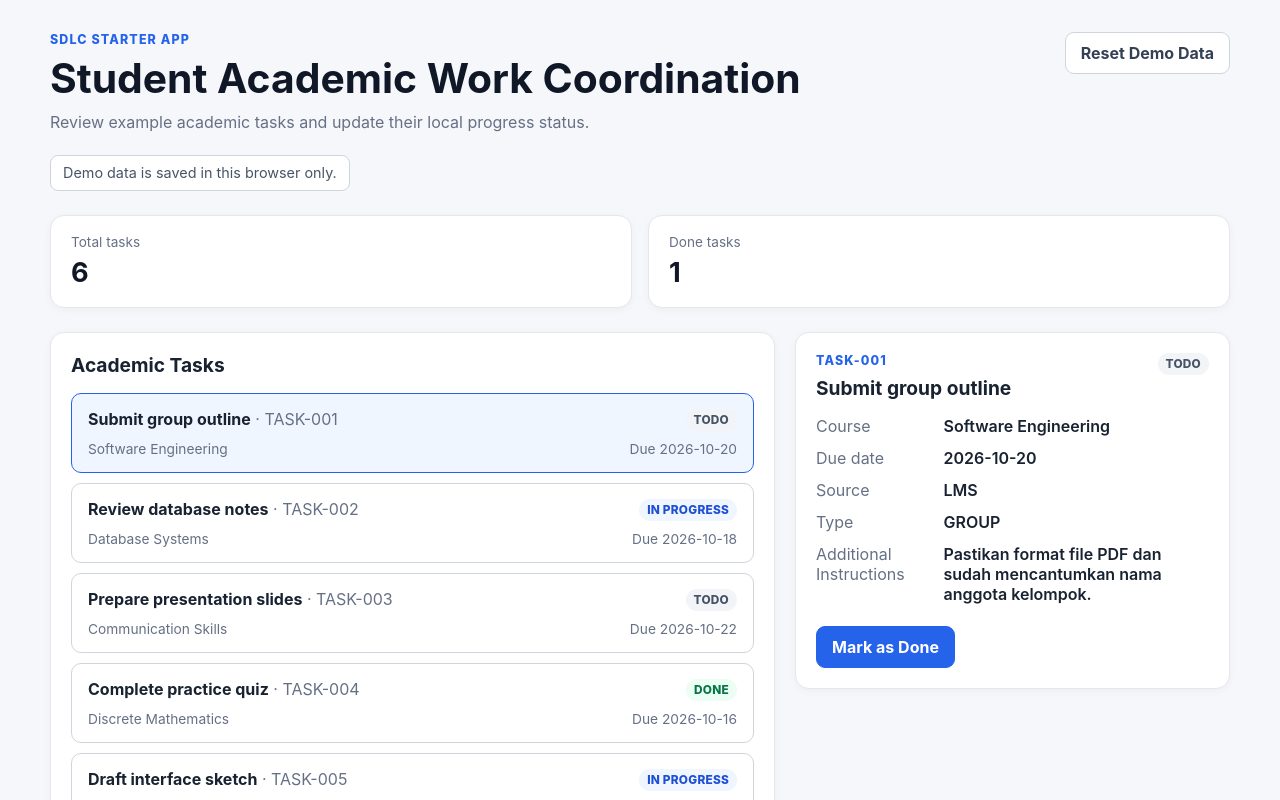
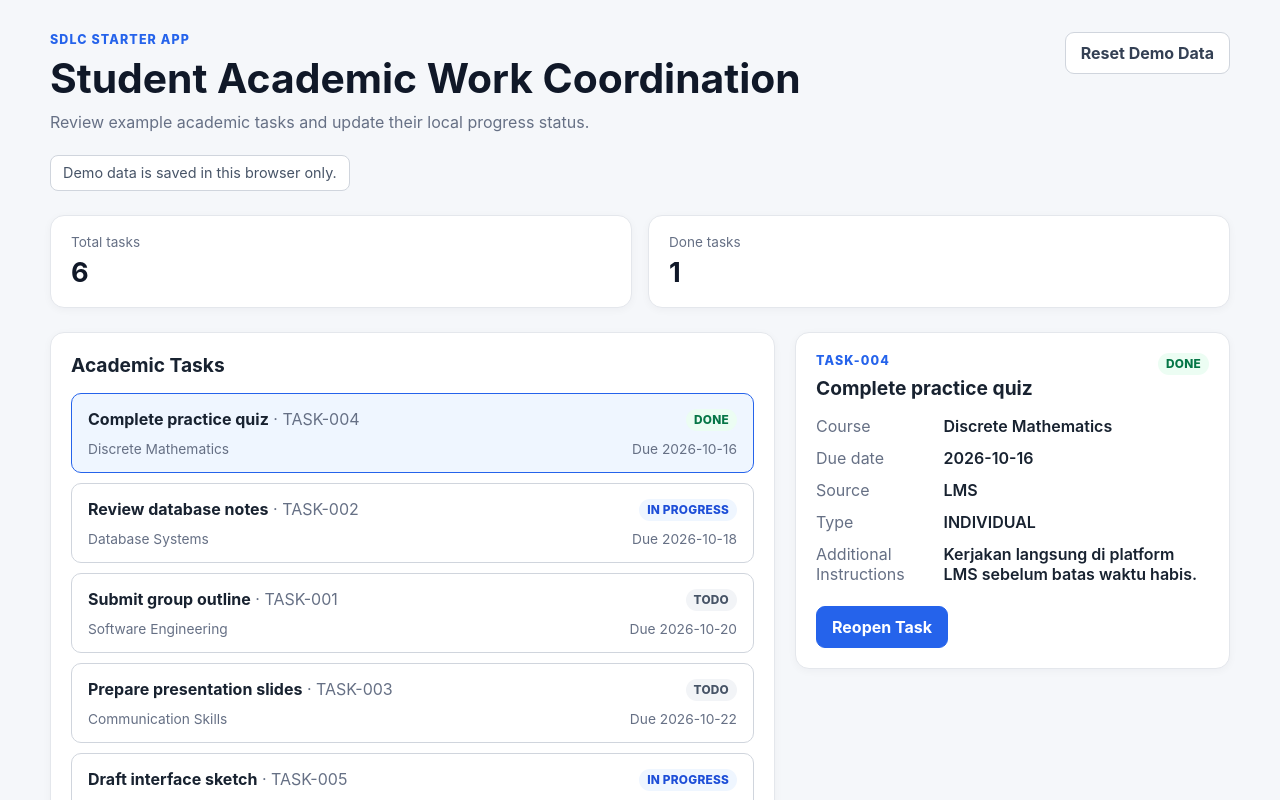
Before and after one commit to muriz-dev/sdlc-group-5, a React (Vite) app: page / in a window 1280 px wide. Shown: the top 800 px of the page. Built offline with nearby package versions, Linux system fonts and the light colour scheme.

Commit message:
sort tasks by due date

```diff
--- a/src/App.jsx
+++ b/src/App.jsx
@@ -3,20 +3,27 @@ import TaskDetails from './components/TaskDetails.jsx';
 import TaskList from './components/TaskList.jsx';
 import ResetControl from './components/ResetControl.jsx';
 import { createSeedData } from './data/seed.js';
-import { getTaskCounts, toggleTaskCompletion } from './utils/taskUtils.js';
+import {
+  getTaskCounts,
+  sortTasksByDueDate,
+  toggleTaskCompletion,
+} from './utils/taskUtils.js';
 import { loadState, resetState, saveState } from './utils/storage.js';
 
 const STORAGE_KEY = 'sdlc:case-c:v1';
 
 export default function App() {
   const [data, setData] = useState(() => loadState(STORAGE_KEY, createSeedData));
-  const [selectedId, setSelectedId] = useState(() => data.tasks[0]?.id ?? null);
+  const [selectedId, setSelectedId] = useState(
+    () => sortTasksByDueDate(data.tasks)[0]?.id ?? null,
+  );
 
   useEffect(() => {
     saveState(STORAGE_KEY, data);
   }, [data]);
 
   const selectedTask = data.tasks.find((task) => task.id === selectedId) ?? null;
+  const sortedTasks = sortTasksByDueDate(data.tasks);
   const counts = getTaskCounts(data.tasks);
 
   function handleToggleCompletion(taskId) {
@@ -29,7 +36,7 @@ export default function App() {
   function handleReset() {
     const freshData = resetState(STORAGE_KEY, createSeedData);
     setData(freshData);
-    setSelectedId(freshData.tasks[0]?.id ?? null);
+    setSelectedId(sortTasksByDueDate(freshData.tasks)[0]?.id ?? null);
   }
 
   return (
@@ -62,7 +69,7 @@ export default function App() {
         <section className="panel" aria-labelledby="task-list-heading">
           <h2 id="task-list-heading">Academic Tasks</h2>
           <TaskList
-            tasks={data.tasks}
+            tasks={sortedTasks}
             selectedId={selectedId}
             onSelect={setSelectedId}
           />
--- a/src/utils/taskUtils.js
+++ b/src/utils/taskUtils.js
@@ -1,3 +1,7 @@
+export function sortTasksByDueDate(tasks) {
+  return [...tasks].sort((a, b) => a.dueDate.localeCompare(b.dueDate));
+}
+
 export function getTaskCounts(tasks) {
   return {
     total: tasks.length,
```
Also changed, not shown: 1 other file (tests, documents, lock files or other folders).
